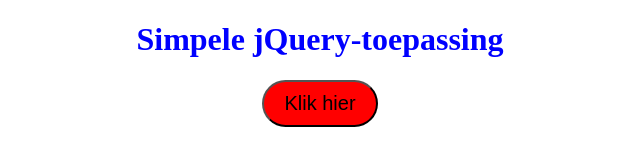
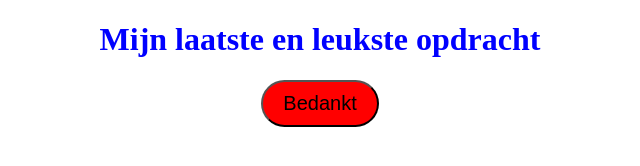
Before and after one commit to silvanna-van-meel/les25-JavaScript-jQuery, a plain HTML site: page index.html in a window 1280 px wide. Shown: the whole page, without its empty margins (320-960 px from the left). Drawn offline with nearby package versions, Linux system fonts and the light colour scheme.

Commit message:
Update index.html

```diff
--- a/index.html
+++ b/index.html
@@ -9,8 +9,8 @@
     </head>
 
     <body>
-        <h1>Simpele jQuery-toepassing</h1>
-        <button id="button">Klik hier</button>
+        <h1>Mijn laatste en leukste opdracht</h1>
+        <button id="button">Bedankt</button>
         <p id="message"></p>
         <script src="https://code.jquery.com/jquery-3.7.1.min.js"
             integrity="sha256-/JqT3SQfawRcv/BIHPThkBvs0OEvtFFmqPF/lYI/Cxo=" crossorigin="anonymous"></script>
```
